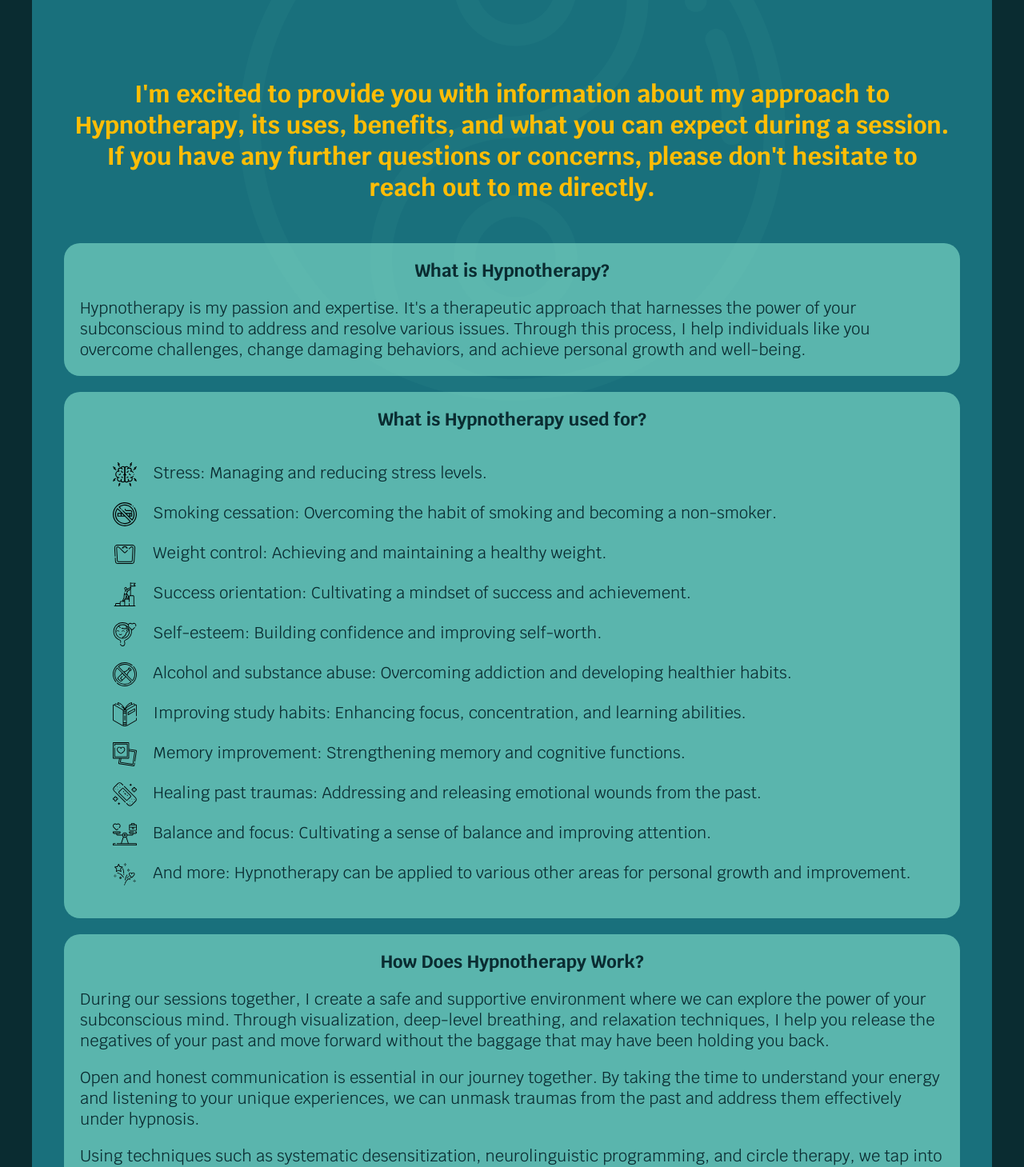
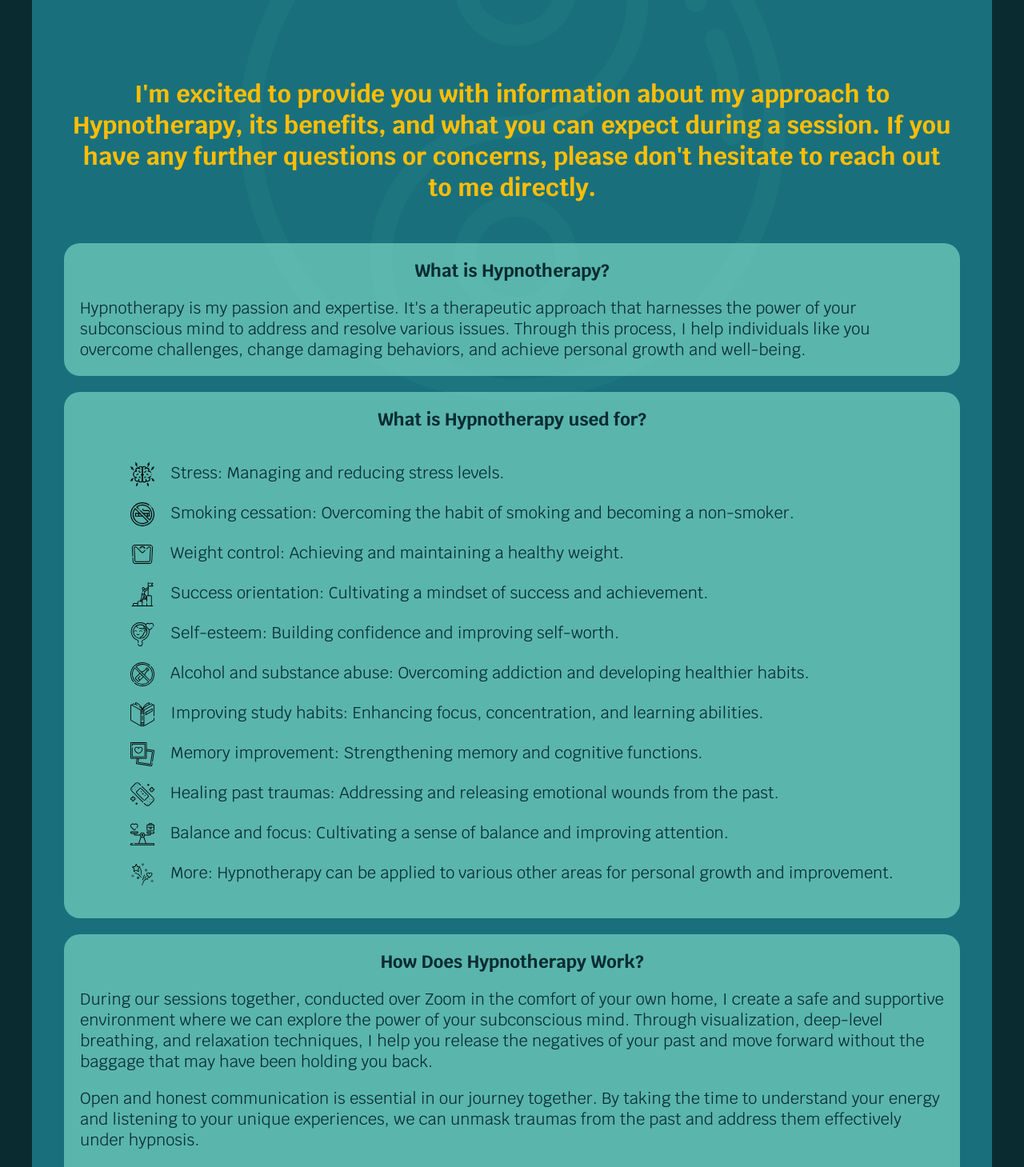
Before and after one commit to benzinow/pos-out-v3, a React (Create React App) app: page /faq in a window 1280 px wide. Shown: the part 182-1641 px from the top of the page at 80% size. Built offline with nearby package versions, Linux system fonts and the light colour scheme; a web font is replaced by a local one.

Commit message:
client requested text changes

```diff
--- a/src/pages/Faq.js
+++ b/src/pages/Faq.js
@@ -35,9 +35,9 @@ export function FAQ() {
       <h1 className="page-title">FAQ</h1>
       <p className="tagline">
         I'm excited to provide you with information about my approach to
-        Hypnotherapy, its uses, benefits, and what you can expect during a
-        session. If you have any further questions or concerns, please don't
-        hesitate to reach out to me directly.
+        Hypnotherapy, its benefits, and what you can expect during a session. If
+        you have any further questions or concerns, please don't hesitate to
+        reach out to me directly.
       </p>
       <div className="faq-cards">
         <div className="faq-card">
@@ -123,7 +123,7 @@ export function FAQ() {
             <li>
               <img className="faq-icon" src={moreImage} alt="Topic Icon" />
               <p className="answer">
-                And more: Hypnotherapy can be applied to various other areas for
+                More: Hypnotherapy can be applied to various other areas for
                 personal growth and improvement.
               </p>
             </li>
@@ -132,11 +132,12 @@ export function FAQ() {
         <div className="faq-card">
           <p className="question">How Does Hypnotherapy Work?</p>
           <p className="answer">
-            During our sessions together, I create a safe and supportive
-            environment where we can explore the power of your subconscious
-            mind. Through visualization, deep-level breathing, and relaxation
-            techniques, I help you release the negatives of your past and move
-            forward without the baggage that may have been holding you back.
+            During our sessions together, conducted over Zoom in the comfort of
+            your own home, I create a safe and supportive environment where we
+            can explore the power of your subconscious mind. Through
+            visualization, deep-level breathing, and relaxation techniques, I
+            help you release the negatives of your past and move forward without
+            the baggage that may have been holding you back.
           </p>
           <p className="answer">
             Open and honest communication is essential in our journey together.
```
